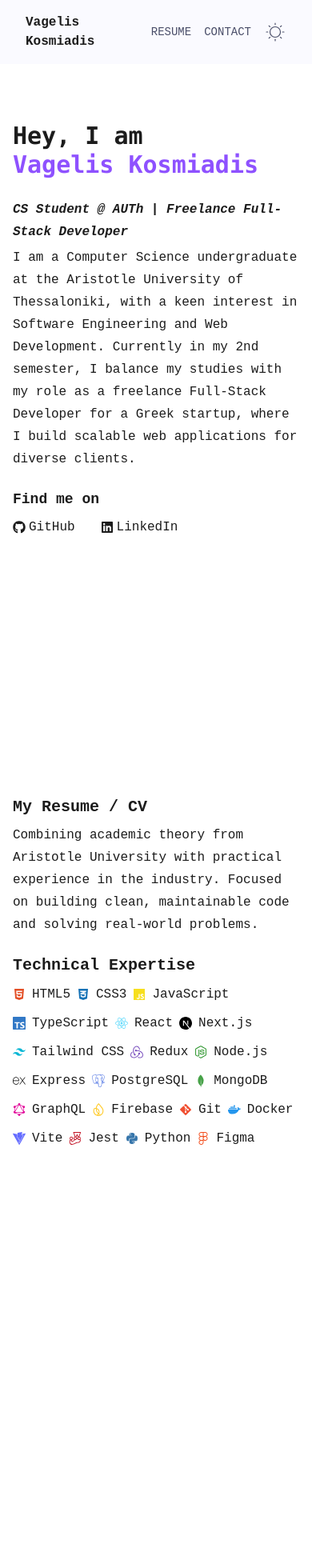
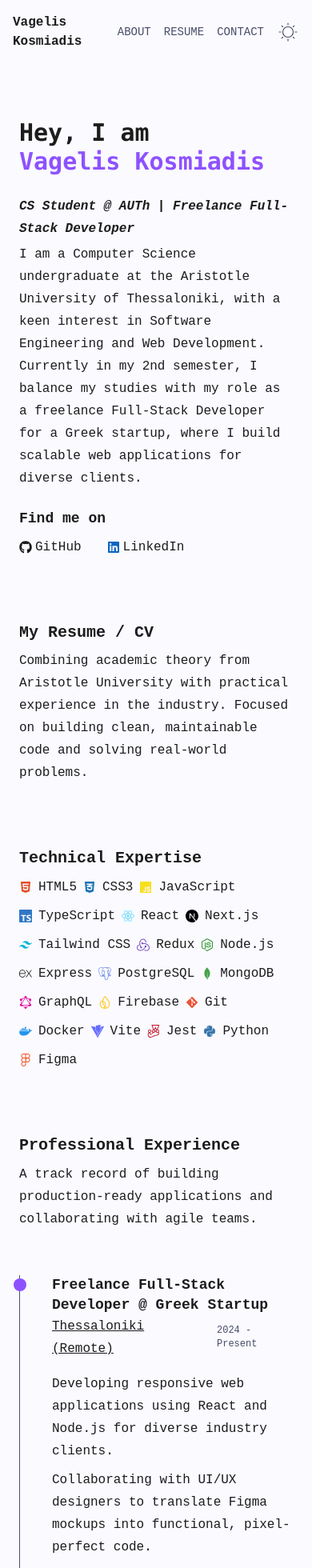
Before and after one commit to kosmiadis/portfolio_2026, a React (Vite) app: page / in a window 390 px wide. Shown: the top 1960 px of the page at 80% size. Before the commit the page ends 1437 px from the top, so only its background shows below. Built offline with nearby package versions, Linux system fonts and the light colour scheme; a web font is replaced by a local one.

Commit message:
finished basic structure

```diff
--- a/package.json
+++ b/package.json
@@ -4,7 +4,7 @@
   "version": "0.0.0",
   "type": "module",
   "scripts": {
-    "dev": "vite",
+    "dev": "vite --host",
     "build": "tsc -b && vite build",
     "lint": "eslint .",
     "preview": "vite preview"
--- /dev/null
+++ b/src/components/contact.tsx
@@ -0,0 +1,16 @@
+import { data } from "../data"
+
+export default function Contact ( ){
+    const { title, subtitle, email, location } = data.contact;
+
+    return <article className="min-h-75 flex flex-col gap-2">
+        <h2 className="font-semibold text-4xl">{title}</h2>
+        <div className="mt-2 flex flex-col gap-4">
+            <h2 className="text-xl">{subtitle}</h2>
+            <div className="flex flex-col gap-4">
+                <a href="mailto:vageliskosmiadis@gmail.com" className="underline"><p className="text-xl">{email}</p></a>
+                <p className="text-xl italic text-accent">{location}</p>
+            </div>
+        </div>
+    </article>
+}
--- a/src/components/hero.tsx
+++ b/src/components/hero.tsx
@@ -2,12 +2,12 @@ import { data } from "../data"
 
 function HeroSocial () {
     const { social } = data.hero;
-    return <div className="text-foreground flex flex-col gap-2">
+    return <div className="flex flex-col gap-2">
         <h2 className="text-xl font-semibold">Find me on</h2>
         <ul className="flex items-center flex-wrap gap-8">
             {social.map(s => <li className="hover:underline hover:cursor-pointer">
                 <a href={s.link} target={s.target} className="flex gap-1 items-center">
-                    <s.icon />
+                    {s.icon}
                     {s.name}
                 </a>
             </li>)}
@@ -15,18 +15,17 @@ function HeroSocial () {
     </div>
 }
 
-
-
 export default function Hero () {
 
     const { title, content } = data.hero;
 
-    return <article className="min-h-screen mt-[20%] flex flex-col gap-6">
-        <h2 className="text-foreground font-mono font-bold text-3xl text-wrap">Hey, I am <span className="text-nowrap text-violet-500">Vagelis Kosmiadis</span></h2>
+    return <article className="min-h-[60vh] mt-[20%] flex flex-col gap-6">
+        <h2 className=" font-mono font-bold text-3xl text-wrap">Hey, I am <span className="text-nowrap text-violet-500">Vagelis Kosmiadis</span></h2>
         <div className="flex flex-col gap-1">
-            <h1 className="text-foreground font-semibold italic">{title}</h1>
-            <p className="text-foreground">{content}</p>
+            <h1 className=" font-semibold italic">{title}</h1>
+            <p className="">{content}</p>
         </div>
+
         <HeroSocial />
     </article>
 }
--- a/src/components/layout/footer.tsx
+++ b/src/components/layout/footer.tsx
@@ -1,5 +1,5 @@
 export default function Footer () {
-    return <footer>
-
+    return <footer className="text-foreground text-sm px-4 flex items-center justify-center flex-wrap py-4">
+        <p className="text-center">{new Date().getFullYear()} © Copyright, all rights reserved. Made by Vagelis Kosmiadis </p>
     </footer>
 }
--- a/src/components/layout/header.tsx
+++ b/src/components/layout/header.tsx
@@ -1,4 +1,4 @@
-import { useCallback } from "react";
+import { useCallback, type ExoticComponent, type ForwardRefExoticComponent, type ReactNode, type Ref, type RefObject } from "react";
 import { useTheme } from "../../store/theme"
 import { CiLight } from "react-icons/ci";
 import { data } from "../../data";
@@ -16,14 +16,15 @@ function TriggerTheme () {
     </button>
 }
 
-export default function Header () {
-    return <header className="sticky top-0 bg-bg/95 flex justify-between gap-4 items-center py-4 px-8">
+export default function Header ({ aboutRef, resumeRef, contactRef }: { aboutRef: RefObject<HTMLDivElement | null>, resumeRef: RefObject<HTMLDivElement | null>, contactRef: RefObject<HTMLDivElement | null>}) {
+    const { about, resume, contact }  = data.header.navbar.links;
+    return <header className="sticky z-99 top-0 bg-bg flex justify-between gap-4 items-center py-4 px-4 lg:px-8">
         <h2 className="text-foreground font-bold">Vagelis Kosmiadis</h2>
         <div className="flex items-center gap-4">
-            <nav>
-                <ul className="flex items-center gap-4">
-                    {data.header.navbar.links.map((link) => <li key={link.to}><Button variant="link">{link.text}</Button></li>)}
-                </ul>
+            <nav className="flex items-center gap-4">
+                <Button onClick={() => window.scrollTo({ top: aboutRef!.current!.offsetTop - 80, behavior: 'smooth' })} variant="link">{about.text}</Button>
+                <Button onClick={() => window.scrollTo({ top: resumeRef!.current!.offsetTop - 80, behavior: 'smooth' })} variant="link">{resume.text}</Button>
+                <Button onClick={() => window.scrollTo({ top: contactRef!.current!.offsetTop - 80, behavior: 'smooth' })} variant="link">{contact.text}</Button>
             </nav>
             <TriggerTheme />
         </div>
--- a/src/components/layouts/CoreLayout.tsx
+++ b/src/components/layouts/CoreLayout.tsx
@@ -4,6 +4,9 @@ import Footer from "../layout/footer";
 import Header from "../layout/header";
 import Hero from "../hero";
 import Resume from "../resume";
+import WorkHistory from "../work-history";
+import { useRef } from "react";
+import Contact from "../contact";
 
 type CoreLayoutPropsType = {
     theme: ThemeType;
@@ -11,12 +14,23 @@ type CoreLayoutPropsType = {
 
 export default function CoreLayout ({ theme }: CoreLayoutPropsType) {
 
-    return <div className={twMerge('w-full min-h-screen dark:bg-bg duration-100 ', theme)}>
-        <Header/>
-        <main className="px-4 flex-1 flex flex-col max-w-175 text-foreground leading-7 mx-auto">
-            <Hero />
-            <Resume />
+    const aboutRef = useRef<HTMLDivElement | null>(null);
+    const resumeRef = useRef<HTMLDivElement | null>(null);
+    const contactRef = useRef<HTMLDivElement | null>(null);
 
+    return <div className={twMerge('w-full min-h-screen bg-bg ', theme)}>
+        <Header aboutRef={aboutRef} resumeRef={resumeRef} contactRef={contactRef} />
+        <main className="px-6 flex-1 flex flex-col max-w-175 text-foreground leading-7 gap-20 mx-auto">
+            <div ref={aboutRef}>
+                <Hero />
+            </div>
+            <div ref={resumeRef}>
+                <Resume />
+            </div>
+            <WorkHistory />
+            <div ref={contactRef}>
+                <Contact />
+            </div>
         </main>
         <Footer />
     </div>
--- a/src/components/resume.tsx
+++ b/src/components/resume.tsx
@@ -1,9 +1,10 @@
+
 import { data } from "../data"
 
 export default function Resume () {
     const { title, content, skills } = data.resume;
 
-    return <article className="flex flex-col gap-6">
+    return <article id="resume" className="flex flex-col gap-20">
         <div className="flex flex-col gap-2">
             <h2 className="font-semibold text-2xl">{title}</h2>
             <p>{content}</p>
--- /dev/null
+++ b/src/components/work-history.tsx
@@ -0,0 +1,44 @@
+import { data, type WorkEntry } from "../data"
+
+function WorkHistoryHighlight ({ workHistoryTimelineHighlight }: {workHistoryTimelineHighlight: WorkEntry} ) {
+    const { work_title, location, period, highlights } = workHistoryTimelineHighlight;
+
+    return <div className="border-l border-accent relative">
+        <span className="w-4 h-4 bg-violet-500 absolute rounded-full left-[-8.5px] top-1"></span>
+        <div className="pl-10 pb-16">
+
+            <h3 className="font-semibold text-xl">{work_title}</h3>
+
+            <div className="flex items-center gap-4">
+                <p className="underline">{location}</p>
+                <p className="text-sm text-accent">{period}</p>
+            </div>
+
+            <ul className="mt-4 flex flex-col gap-2">
+                {highlights.map(highlight => <li>{highlight}</li>)}
+            </ul>
+        </div>
+    </div>
+}
+
+function WorkHistoryTimeline ( ) {
+    const { work_history } = data.work;
+    return <div className="mt-10 flex flex-col">
+        {work_history.map(work => <WorkHistoryHighlight key={work.work_title} workHistoryTimelineHighlight={work}/>)}
+    </div>
+}
+
+
+export default function WorkHistory () {
+    const { title, description } = data.work;
+
+    return <article className="flex flex-col gap-4">
+
+        <div className="flex flex-col gap-2">
+            <h2 className="font-semibold text-2xl">{title}</h2>
+            <p>{description}</p>
+        </div>
+
+        <WorkHistoryTimeline />
+    </article>
+}
--- a/src/data.tsx
+++ b/src/data.tsx
@@ -32,7 +32,7 @@ interface SkillsSection {
 }
 
 
-interface WorkEntry {
+export interface WorkEntry {
     work_title: string;
     location: string;
     period: string;
@@ -48,7 +48,11 @@ interface WorkSection {
 export interface DataI {
     header: {
         navbar: {
-            links: NavLink[];
+            links: {
+                resume: NavLink;
+                contact: NavLink;
+                about: NavLink;
+            };
         };
     };
     hero: {
@@ -75,18 +79,20 @@ export const data: DataI = {
     header: {
 
         navbar: {
-            links: [
-                { text: "RESUME", to: '#resume' },
-                { text: "CONTACT", to: '#contact' },
-            ],
+            links: {
+                resume: { text: "RESUME", to: '#resume' },
+                contact: { text: "CONTACT", to: '#contact' },
+                about: { text: "ABOUT", to: '#about' },
+
+            }
         }
     },
     hero: {
         title: "CS Student @ AUTh | Freelance Full-Stack Developer",
         content: "I am a Computer Science undergraduate at the Aristotle University of Thessaloniki, with a keen interest in Software Engineering and Web Development. Currently in my 2nd semester, I balance my studies with my role as a freelance Full-Stack Developer for a Greek startup, where I build scalable web applications for diverse clients.",
         social: [
-            { icon: FaGithub,  name: 'GitHub', link: 'https://github.com/kosmiadis', target: "_blank" },
-            { icon: FaLinkedin, name: 'LinkedIn', link: 'https://www.linkedin.com/in/βαγγέλης-κοσμιάδης-72a6a9360/', target: "_blank" },
+            { icon: <FaGithub />,  name: 'GitHub', link: 'https://github.com/kosmiadis', target: "_blank" },
+            { icon: <FaLinkedin color="#0A66C2" />, name: 'LinkedIn', link: 'https://www.linkedin.com/in/βαγγέλης-κοσμιάδης-72a6a9360/', target: "_blank" },
         ]
     },
     resume: {
@@ -167,7 +173,7 @@ export const data: DataI = {
     },
     contact: {
         title: "Get In Touch",
-        subtitle: "Currently open to freelance projects and networking opportunities.",
+        subtitle: "Currently open to freelance projects and networking opportunities. Send me a message freely at my personal email down below",
         email: "vageliskosmiadis@gmail.com",
         location: "Thessaloniki, Greece"
     },
--- a/src/index.css
+++ b/src/index.css
@@ -11,6 +11,11 @@
     --text-xl: 18px;
     --text-2xl: 20px;
     --default-font-family: "Google Sans Code", monospace;
+
+}
+
+html {
+    scroll-behavior: smooth;
 }
 
 @custom-variant dark (&:where(.dark, .dark *));
```
